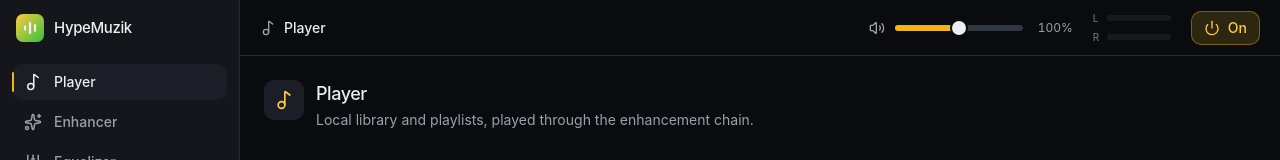
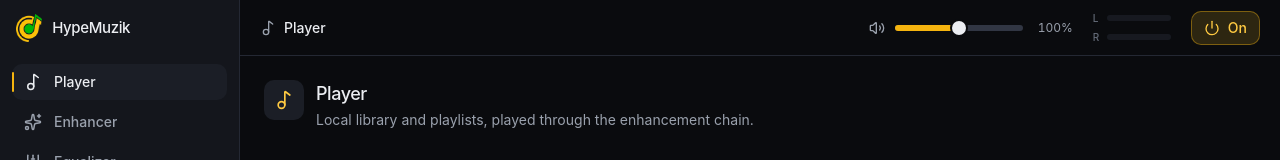
Before and after one commit to Lw-Muzik/hype-dsp, a React (Vite) app: page / in a window 1280 px wide. Shown: the top 160 px of the page. Built offline with nearby package versions, Linux system fonts and the light colour scheme.

Commit message:
feat: replace SVG logo component with dynamic asset image import

```diff
--- a/src/components/Logo.tsx
+++ b/src/components/Logo.tsx
@@ -1,32 +1,15 @@
-/** HypeMuzik brand mark: an accent tile with a three-bar equalizer glyph. */
+import logoUrl from "@/assets/logo.png";
+
+/** HypeMuzik brand mark: gold disc + green note, floating on the dark UI. */
 export function Logo({ size = 28 }: { size?: number }) {
   return (
-    <svg
-      width={size}
-      height={size}
-      viewBox="0 0 32 32"
-      fill="none"
+    <img
+      src={logoUrl}
+      alt=""
       aria-hidden="true"
-    >
-      <rect width="32" height="32" rx="8" fill="url(#hm-logo-gradient)" />
-      <g fill="var(--color-text)">
-        <rect x="9" y="13" width="2.6" height="6" rx="1.3" />
-        <rect x="14.7" y="9" width="2.6" height="14" rx="1.3" />
-        <rect x="20.4" y="11.5" width="2.6" height="9" rx="1.3" />
-      </g>
-      <defs>
-        <linearGradient
-          id="hm-logo-gradient"
-          x1="0"
-          y1="0"
-          x2="32"
-          y2="32"
-          gradientUnits="userSpaceOnUse"
-        >
-          <stop stopColor="var(--color-accent-strong)" />
-          <stop offset="1" stopColor="var(--color-success)" />
-        </linearGradient>
-      </defs>
-    </svg>
+      draggable={false}
+      style={{ height: size, width: "auto" }}
+      className="block select-none"
+    />
   );
 }
```
Also changed, not shown: src/assets/logo.png (added).
